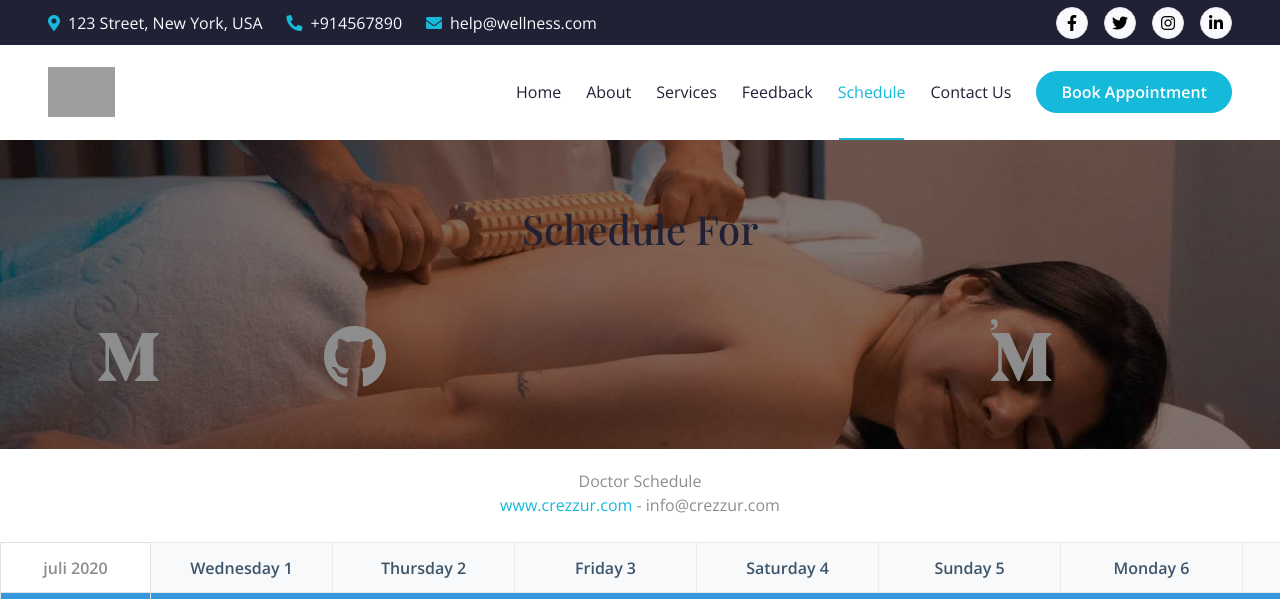
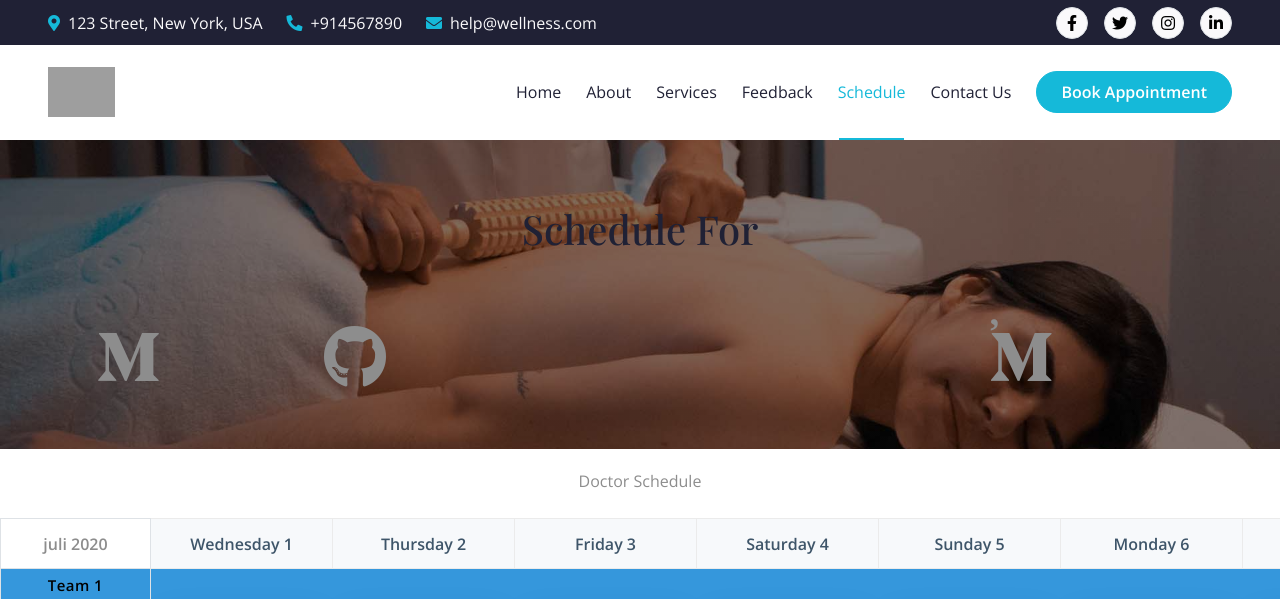
Before and after one commit to kwagaecom/terapia-1.0.0, a plain HTML site: page schedule.html in a window 1280 px wide. Shown: the top 599 px of the page. Drawn offline with nearby package versions, Linux system fonts and the light colour scheme; grey boxes are pictures that could not be loaded.

Commit message:
Update schedule.html
ok

```diff
--- a/schedule.html
+++ b/schedule.html
@@ -386,7 +386,7 @@ thead th {
       <span>Doctor Schedule</span><br>
 
     </div>
-    <span><a href="https://crezzur.com">www.crezzur.com</a> - info@crezzur.com</span>
+
   </div>
 
 </div>
```
